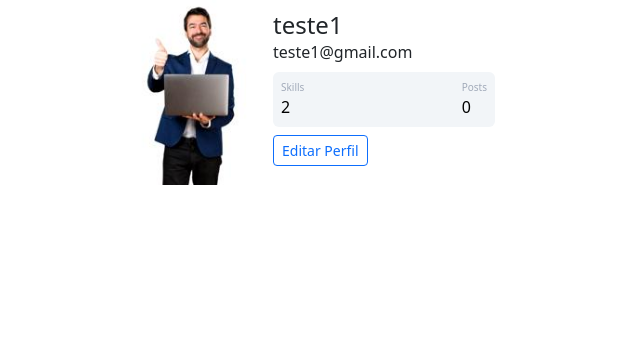
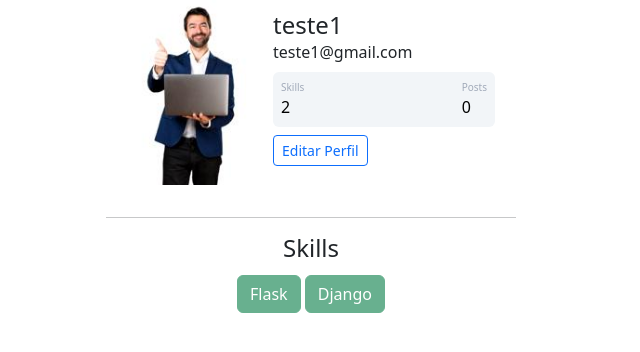
Before and after one commit to jonasaacampos/blog_python_flask, a Flask app: page /perfil in a window 1280 px wide. Shown: the part 167-519 px from the top of the page, without its empty margins (329-969 px from the left). Run offline with Flask 2, Linux system fonts and the light colour scheme; a user stored in the database is signed in.

Commit message:
exibição de tags com skill do usuário

```diff
--- a/templates/card-profile.html
+++ b/templates/card-profile.html
@@ -33,3 +33,17 @@
         </div>
     </div>
 </div>
+<div class="row justify-content-center">
+
+    <div class="col col-4" style="text-align: center">
+        <hr/>
+        <h4>Skills</h4>
+        {% if current_user.skills not in '0' %}
+            {% for skill in current_user.skills.split(';') %}
+                <button type="button" class="btn btn-success mt-1" disabled>{{ skill }}</button>
+            {% endfor %}
+        {% endif %}
+
+
+    </div>
+</div>
```
Also changed, not shown: site.db, static/img_profiles/handsome-man-with-laptop58a560a8c9d1.jpg (added).
